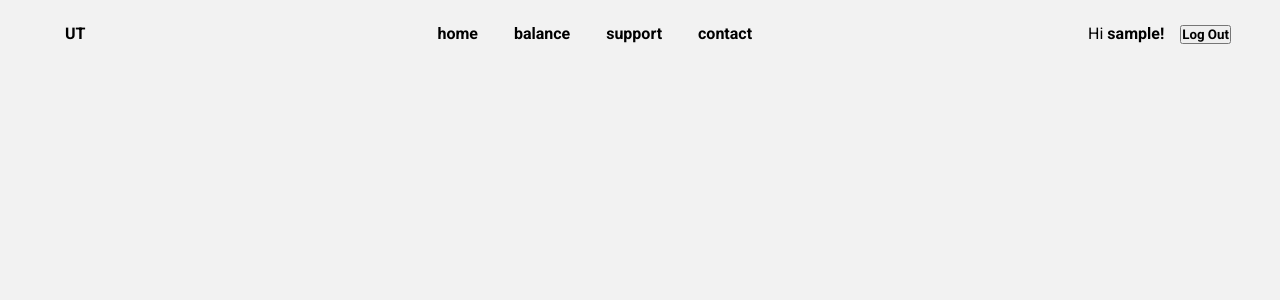
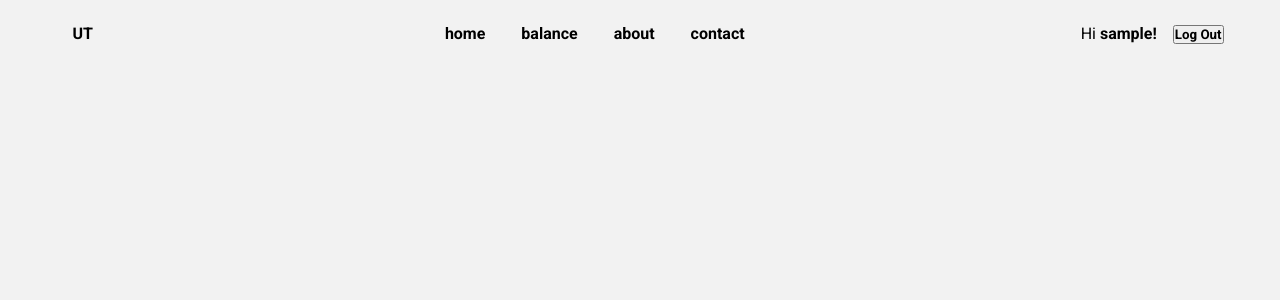
Before and after one commit to Adriel04/Uticket, a Django app: page /panel/1/ in a window 1280 px wide. Shown: the top 300 px of the page. Run offline with Django 5.2, Linux system fonts and the light colour scheme; the visitor is signed in with stand-in values (Sample User, id 1); parts of the project's set-up code (start-up, migrations or seed data) failed here and were passed over.

Commit message:
adding a new page

```diff
--- a/nfc_website/templates/base.html
+++ b/nfc_website/templates/base.html
@@ -23,7 +23,7 @@
                 {% else %}
                     <li class="centerList"><a href="{% url 'login' %}">balance</a></li>
                 {% endif %}
-                <li class="centerList"><a href="">support</a></li>
+                <li class="centerList"><a href="{% url 'about' %}">about</a></li>
                 <li class="centerList"><a href="">contact</a></li>
             </ul>
 
--- a/nfc_website/users_panel/urls.py
+++ b/nfc_website/users_panel/urls.py
@@ -7,6 +7,7 @@ urlpatterns = [
     path("<int:user_id>/", views.user_panel, name="panel"),
     path("<int:user_id>/recharge/", views.recharge, name="recharge"),
     path("signup/", SignUpView.as_view(), name="signup"),
+    path("about/", views.aboutUs, name='about'),
     path('api/get-credit/<str:uid_card>/', views.get_credit, name='get_credit'),
     path('api/update-credit/', views.update_credit, name='update_credit'),
 ]
--- a/nfc_website/users_panel/views.py
+++ b/nfc_website/users_panel/views.py
@@ -32,6 +32,9 @@ def user_panel (request, user_id):
     total_credit = sum(info.credit for info in nfc_infos)
 
     return render(request, 'panel.html', {'user_id': user_id, 'credit': total_credit, 'history':nfc_infos})
+
+def aboutUs (request):
+    return render(request, 'about.html')
 
 
 # recharge function
```
Also changed, not shown: nfc_website/templates/about.html (added, +9 -0 lines).
